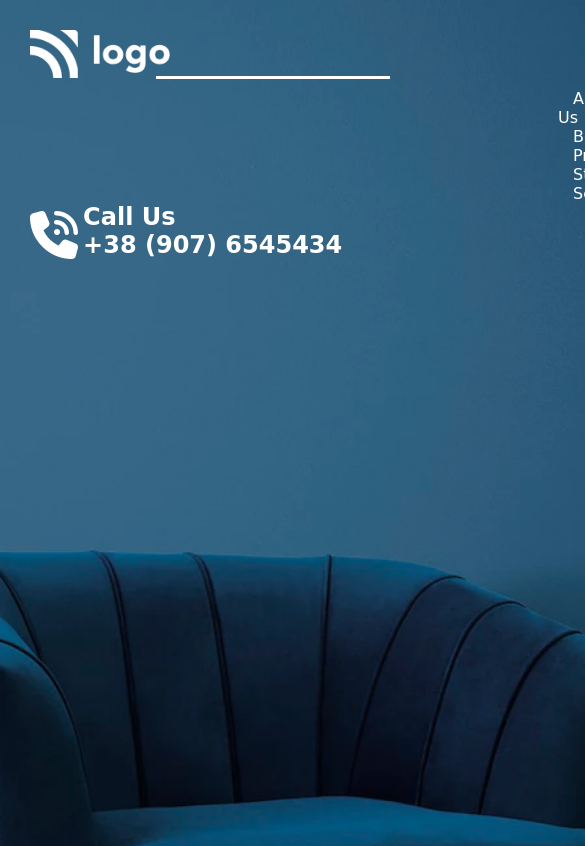
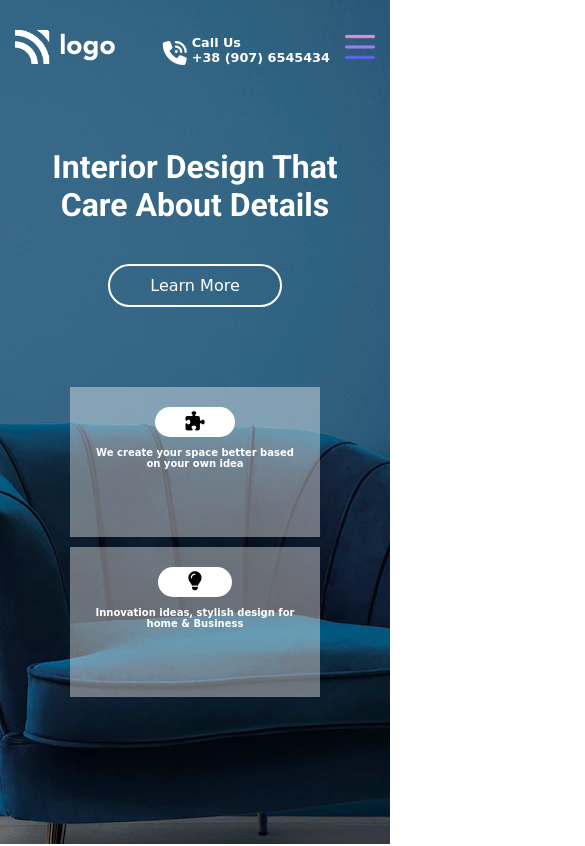
Before and after one commit to Ashu9889/Interior-Design, a plain HTML site: page index.html in a window 390 px wide. Shown: the top 846 px of the page, 585 px wide, since content can reach past the window. Drawn offline with Linux system fonts and the light colour scheme; a web font is replaced by a local one.

Commit message:
added responsiveness to the website

```diff
--- /dev/null
+++ b/CSS/responsive.css
@@ -0,0 +1,371 @@
+@import url('https://fonts.googleapis.com/css2?family=Roboto:wght@400;700&display=swap');
+
+* {
+  margin: 0;
+  padding: 0;
+  box-sizing: border-box;
+  font-family: "Red Rose", cursive;
+
+
+}
+
+html{
+  background-image: url("/assets/bg.png");
+  background-repeat: no-repeat;
+  background-size:cover;
+}
+
+
+.navbar{
+   display: flex;
+   flex-wrap: wrap;
+   flex-direction: row;
+   justify-content:space-evenly;
+   align-items: center;
+   padding-block:30px ;
+}
+
+.logo{
+  width: 140px;
+}
+
+.list{
+  width: 60%;
+
+
+}
+.list-ul{
+  list-style-type: none;
+  float: right;
+}
+.list-item{
+  color:white;
+  font-size: 1.3rem;
+  float:left;
+  padding-right:30px;
+
+
+}
+.phone{
+  color: white;
+}
+
+.phone i{
+  font-size: 3rem;
+}
+.phone h1{
+  display: inline-block;
+
+}
+.hamburger{
+  width: 30px;
+  display: none;
+}
+
+.hrline{
+   height: 2px;
+   background-color: #fff;
+   width: 900px;
+   padding-right: 20px;
+   margin-left: auto;
+}
+
+.middle-section{
+  display: flex;
+  flex-wrap: wrap;
+  margin-top: 5%;
+}
+
+.middle-section .left-section{
+
+  margin: 30px ;
+
+}
+.middle-section .left-section h1{
+
+  color: white;
+  font-size: 4rem;
+  word-spacing: 20px;
+  font-weight: 600;
+  font-family: Roboto;
+
+
+}
+
+
+.learn-button{
+  padding: 10px 40px ;
+  background-color: transparent;
+  color: white;
+  border: 2px solid white;
+  font-size: 25px;
+  border-radius: 25px;
+  margin: 80px 0px ;
+
+}
+
+.right-section{
+
+  flex-grow: 1;
+}
+
+.box{
+  background-color: rgba(255, 255, 255, 0.4);;
+  position: relative;
+  padding: 20px;
+  width: 250px;
+  height: 150px;
+
+
+}
+.box1{
+  right: -20%;
+
+}
+.box2{
+  top: 32%;
+  left: -70px;
+}
+.box h3{
+  font-size: 13px;
+  color: white;
+  padding: 10px 0px 20px 0px ;
+}
+
+.icon{
+  background-color: white;
+  padding: 5px 30px;
+  display: inline-block;
+  border-radius: 20px;
+}
+.icon i{
+  font-size: 2rem;
+}
+.box1::after{
+  position: absolute;
+    content: "";
+    border: 2px solid white;
+    margin: 89px 0px 0px 144px;
+    padding: 6px;
+    background-color: white;
+    border-radius: 32px;
+}
+
+.box1::before{
+  position: absolute;
+    content: "";
+    border: 1px solid white;
+    margin: 130px 0px 0px 150px;
+    background-color: white;
+    padding: 68px 0px 0px 0px;
+
+}
+
+.box2::after{
+  position: absolute;
+    content: "";
+    border: 2px solid white;
+    margin: -57px 0px 0px 331px;
+    padding: 6px;
+    background-color: white;
+    border-radius: 32px;
+
+
+
+}
+
+.box2::before{
+    position: absolute;
+    content: "";
+    border: 1px solid white;
+    margin: 56px 0px 0px 230px;
+    background-color: white;
+    width: 100px;
+}
+
+
+
+@media only screen and (max-width:1022px){
+
+
+  html{
+    background-image: url("/assets/bg.png");
+    background-repeat: no-repeat;
+    background-size:auto;
+  }
+  .logo{
+    width: 100px;
+  }
+
+  .list-item{
+    color:white;
+    font-size: 1rem;
+    float:left;
+    padding-right:10px;
+
+
+  }
+
+ .phone i{
+  font-size: 1.5rem;
+}
+.phone h1{
+  font-size: 0.8rem;
+}
+.hrline{
+  height: 2px;
+  background-color: #fff;
+  width: 500px;
+  padding-right: 20px;
+  margin-left: auto;
+}
+
+
+.middle-section .left-section h1{
+
+  font-size: 2.5rem;
+  word-spacing:unset;
+}
+
+
+.learn-button{
+  padding: 10px 40px ;
+  font-size: 1rem;
+  margin: 40px 0px ;
+
+}
+
+.box{
+ padding: 20px;
+  width: 180px;
+  height: 100px;
+
+
+}
+.box1{
+  right: -20%;
+
+}
+.box2{
+  top: 32%;
+  left: -130px;
+}
+.box h3{
+  font-size: 10px;
+  color: white;
+  padding: 10px 0px 20px 0px ;
+}
+
+.icon{
+  background-color: white;
+  padding: 5px 30px;
+  display: inline-block;
+  border-radius: 20px;
+}
+.icon i{
+  font-size: 1.2rem;
+}
+.box1::after{
+  position: absolute;
+    content: "";
+    border: 2px solid white;
+    margin: 49px 0px 0px 105px;
+    padding: 6px;
+    background-color: white;
+    border-radius: 32px;
+}
+
+.box1::before{
+  position: absolute;
+    content: "";
+    border: 1px solid white;
+    margin: 81px 0px 0px 112px;
+    background-color: white;
+    padding: 68px 0px 0px 0px;
+
+}
+
+.box2::after{
+  position: absolute;
+    content: "";
+    border: 2px solid white;
+    margin: -57px 0px 0px 261px;
+    padding: 6px;
+    background-color: white;
+    border-radius: 32px;
+
+
+
+}
+
+.box2::before{
+    position: absolute;
+    content: "";
+    border: 1px solid white;
+    margin:39px 0px 0px 160px;
+    background-color: white;
+    width: 100px;
+}
+
+
+}
+
+@media only screen and (max-width:640px) {
+  .navbar{
+
+    justify-content:space-between;
+   padding-inline: 15px;
+   padding-block:30px
+
+ }
+ .hamburger{
+    display: inline-block;
+
+
+  }
+
+  .list{
+    display: none;
+  }
+  .phone h1{
+    padding-right: 10px ;
+  }
+
+  .hrline{
+    display: none;
+  }
+
+  .middle-section{
+    flex-direction: column;
+    justify-content: center;
+    align-items: center;
+    text-align: center;
+
+  }
+  .middle-section .left-section h1{
+
+    font-size: 2rem;
+    word-spacing:unset;
+  }
+
+
+
+  .box{
+    background-color: rgba(255, 255, 255, 0.4);;
+    position: static;
+    padding: 20px;
+    width: 250px;
+    height: 150px;
+    margin-inline: auto;
+    margin-block: 10px ;
+
+
+  }
+
+  .box1::after , .box2::after,.box1::before,.box2::before{
+      display: none;
+  }
+
+
+
+}
--- a/style.css
+++ b/CSS/style.css
@@ -1,5 +1,5 @@
 @import url('https://fonts.googleapis.com/css2?family=Roboto:wght@400;700&display=swap');
-* {
+*{
   margin: 0;
   padding: 0;
   box-sizing: border-box;
@@ -8,11 +8,10 @@
 }
 
 html{
-  background-image: url(./assets/bg.png);
+  background-image:url("/assets/bg.png");
   background-repeat: no-repeat;
-  background-size: cover;
+  background-size:contain;
 }
-
 
 .navbar{
   padding: 30px;
@@ -40,18 +39,8 @@ html{
   width: 140px;
 }
 
-.phone{
-  color: white;
 
-}
 
-.phone i{
-  font-size: 3rem;
-}
-.phone h1{
-  display: inline-block;
-
-}
 
 .hrline{
   /* background-color: white;
--- a/index.html
+++ b/index.html
@@ -4,7 +4,6 @@
     <meta charset="UTF-8" />
     <meta http-equiv="X-UA-Compatible" content="IE=edge" />
     <meta name="viewport" content="width=device-width, initial-scale=1.0" />
-    <link rel="stylesheet" href="style.css" />
     <!-- Red Rose Font -->
     <link rel="preconnect" href="https://fonts.googleapis.com" />
     <link rel="preconnect" href="https://fonts.gstatic.com" crossorigin />
@@ -19,8 +18,11 @@
       href="https://fonts.googleapis.com/css2?family=Dela+Gothic+One&display=swap"
       rel="stylesheet"
     />
+    <!-- <link rel="stylesheet" href="./CSS/style.css"> -->
+    <link rel="stylesheet" href="./CSS/responsive.css">
     <script src="https://kit.fontawesome.com/5a6e447df1.js" crossorigin="anonymous"></script>
-    <title>Document</title>
+
+    <title>Interior Design Landing Page</title>
   </head>
   <body>
     <div class="container">
@@ -29,20 +31,23 @@
           <div>
             <img src="./assets/white-logo.png" alt="logo" class="logo" />
           </div>
-          <div>
-            <ul class="list">
+          <div class="list">
+            <ul class="list-ul">
               <li class="list-item">About Us</li>
-              <li class="list-item">Benifits</li>
+              <li class="list-item">Benefits</li>
               <li class="list-item">Projects</li>
               <li class="list-item">Stages</li>
               <li class="list-item">Services</li>
             </ul>
           </div>
+
           <div class="phone">
+
+
               <i class="fa-solid fa-phone-volume"></i>
 
               <h1> Call Us <br />+38 (907) 6545434</h1>
-
+              <img  class="hamburger" src="./assets/ham.png" alt="">
           </div>
 
         </nav>
```
Also changed, not shown: assets/ham.png (added).
